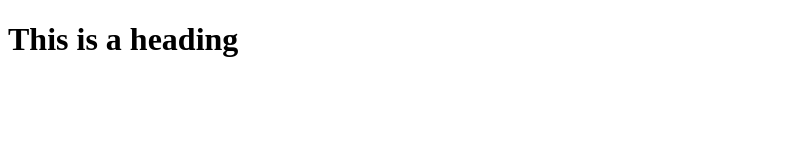
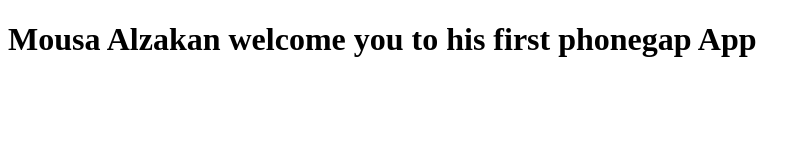
Before and after one commit to 0mousa/phonegap, a plain HTML site: page index.html in a window 1280 px wide. Shown: the whole page, without its empty margins (0-811 px from the left). Drawn offline with Linux system fonts and the light colour scheme.

Commit message:
Update index.html

```diff
--- a/index.html
+++ b/index.html
@@ -2,7 +2,7 @@
 <html>
 <body>
 
-<h1>This is a heading</h1>
+<h1>Mousa Alzakan welcome you to his first phonegap App</h1>
 
 </body>
 </html>
```
